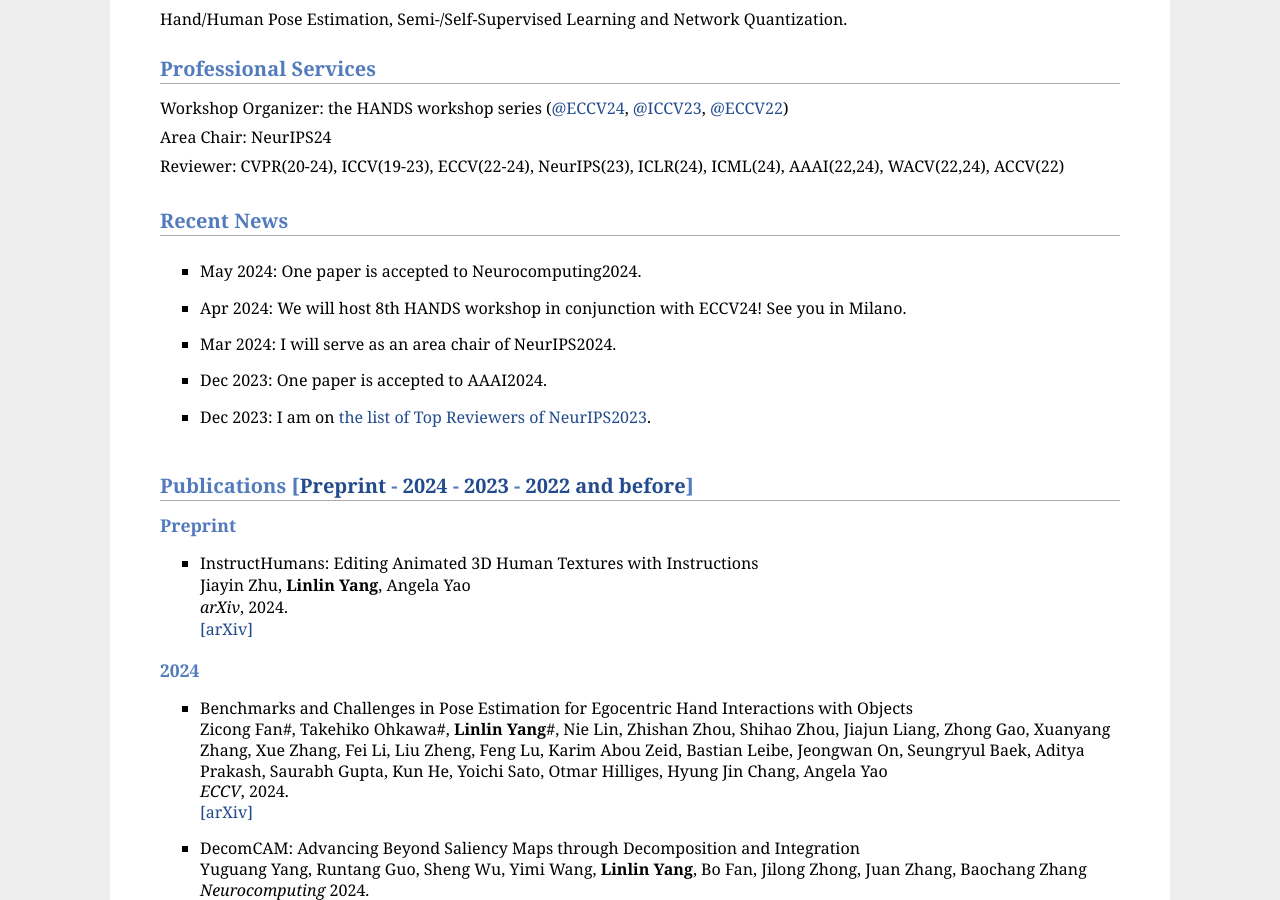
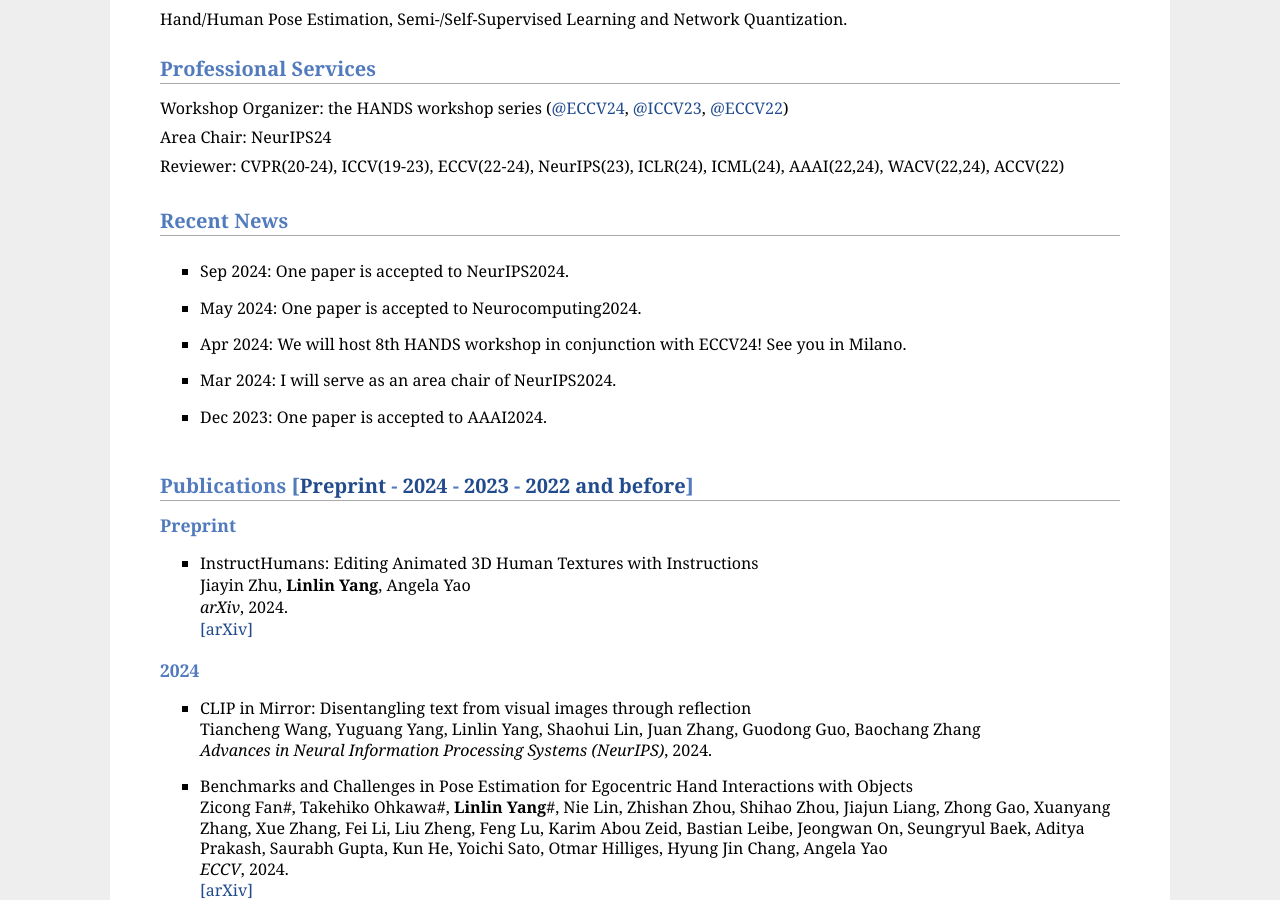
Before and after one commit to bestonebyone/mu4yang, a Jekyll site: the page built from index.md, in a window 1280 px wide and 900 px high, scrolled down 308 px. Built offline with Jekyll 4.4.1, drawn with Linux system fonts in a browser that asks for light colours; comment, search, counter and statistics services are not loaded.

Commit message:
Update index.md

```diff
--- a/index.md
+++ b/index.md
@@ -48,6 +48,7 @@ Reviewer: CVPR(20-24), ICCV(19-23), ECCV(22-24), NeurIPS(23), ICLR(24), ICML(24)
 
 <div style="height: 200px; overflow: auto;">
 <ul>
+<li> Sep 2024: One paper is accepted to NeurIPS2024.</li>
 <li> May 2024: One paper is accepted to Neurocomputing2024.</li>
 <li> Apr 2024: We will host 8th HANDS workshop in conjunction with ECCV24! See you in Milano.</li>
 <li> Mar 2024: I will serve as an area chair of NeurIPS2024. </li>
@@ -80,6 +81,10 @@ Jiayin Zhu, **Linlin Yang**, Angela Yao<br>
 
 
 <h3 id="pub2024">2024</h3>
+
+- CLIP in Mirror: Disentangling text from visual images through reflection<br>
+Tiancheng Wang, Yuguang Yang, Linlin Yang, Shaohui Lin, Juan Zhang, Guodong Guo, Baochang Zhang<br>
+*Advances in Neural Information Processing Systems  (NeurIPS)*, 2024.<br>
 
 - Benchmarks and Challenges in Pose Estimation for Egocentric Hand Interactions with Objects<br>
 Zicong Fan\#, Takehiko Ohkawa\#, **Linlin Yang**\#, Nie Lin, Zhishan Zhou, Shihao Zhou, Jiajun Liang, Zhong Gao, Xuanyang Zhang, Xue Zhang, Fei Li, Liu Zheng, Feng Lu, Karim Abou Zeid, Bastian Leibe, Jeongwan On, Seungryul Baek, Aditya Prakash, Saurabh Gupta, Kun He, Yoichi Sato, Otmar Hilliges, Hyung Jin Chang, Angela Yao<br>
```
